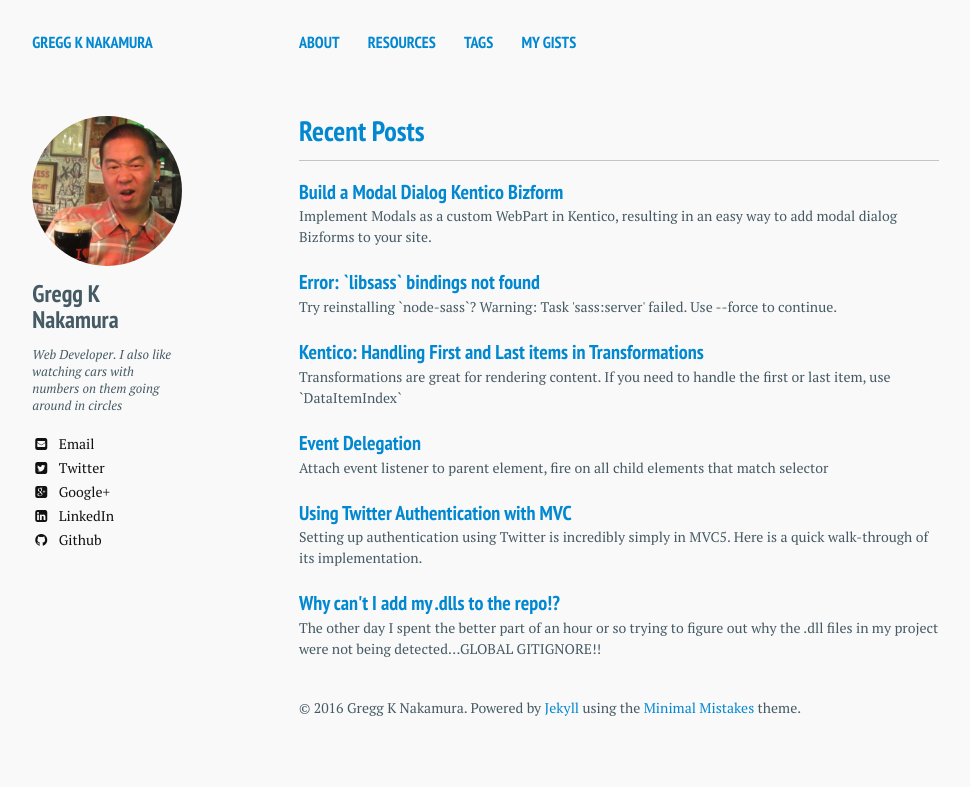
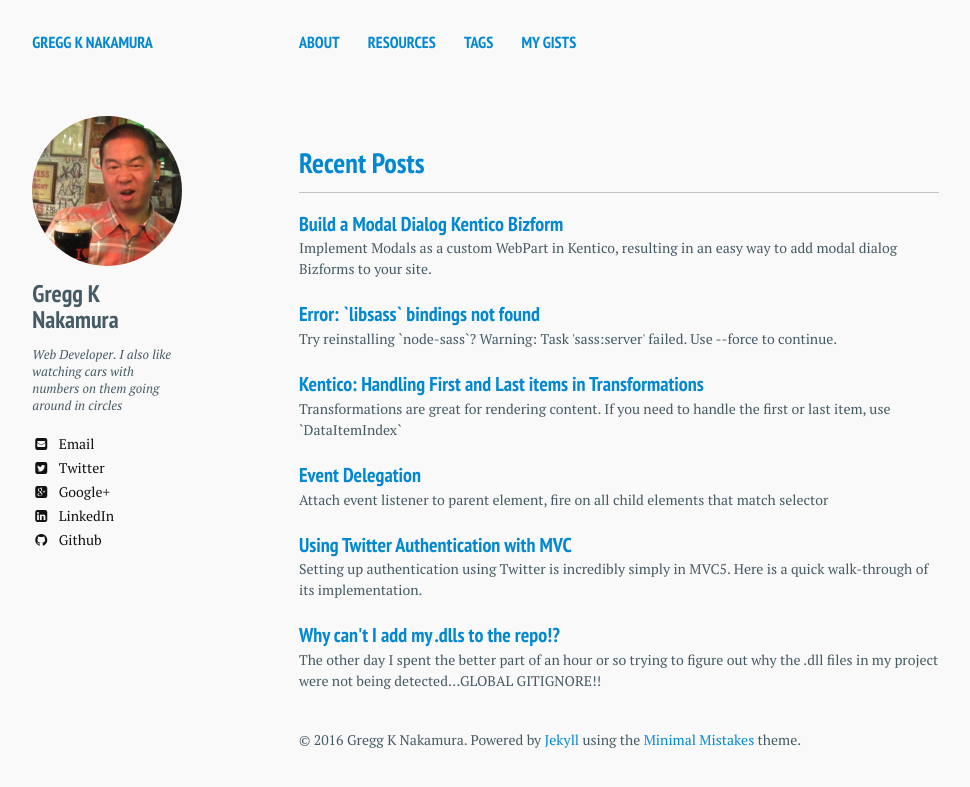
Before and after one commit to greggnakamura/greggnakamura.github.com, a Jekyll site: the page built from index.md, in a window 1280 px wide. Shown: the top 787 px of the page, without its empty margins (21-991 px from the left). Built offline with Jekyll 4.4.1, drawn with Linux system fonts in a browser that asks for light colours; nearby versions of some CDN libraries.

Commit message:
Update margin value

```diff
--- a/_sass/page.scss
+++ b/_sass/page.scss
@@ -273,7 +273,7 @@
 		@include grid(12,4.5);
 	}
 	h3 {
-		margin: 0;
+		margin: 2rem 0 0;
 		padding-bottom: .5em;
 		@include font-rem(28);
 		border-bottom: 1px solid lighten($black,70);
```
